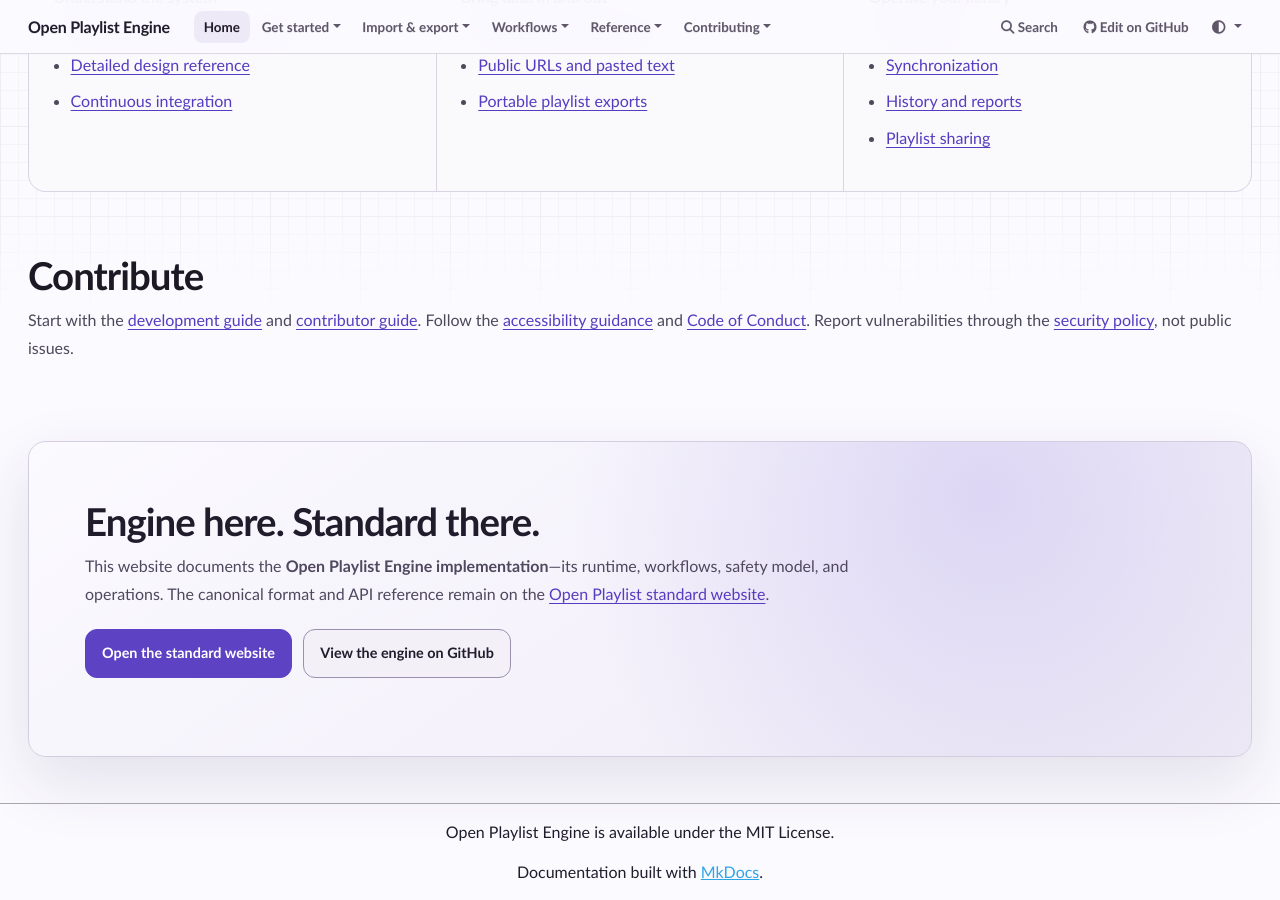
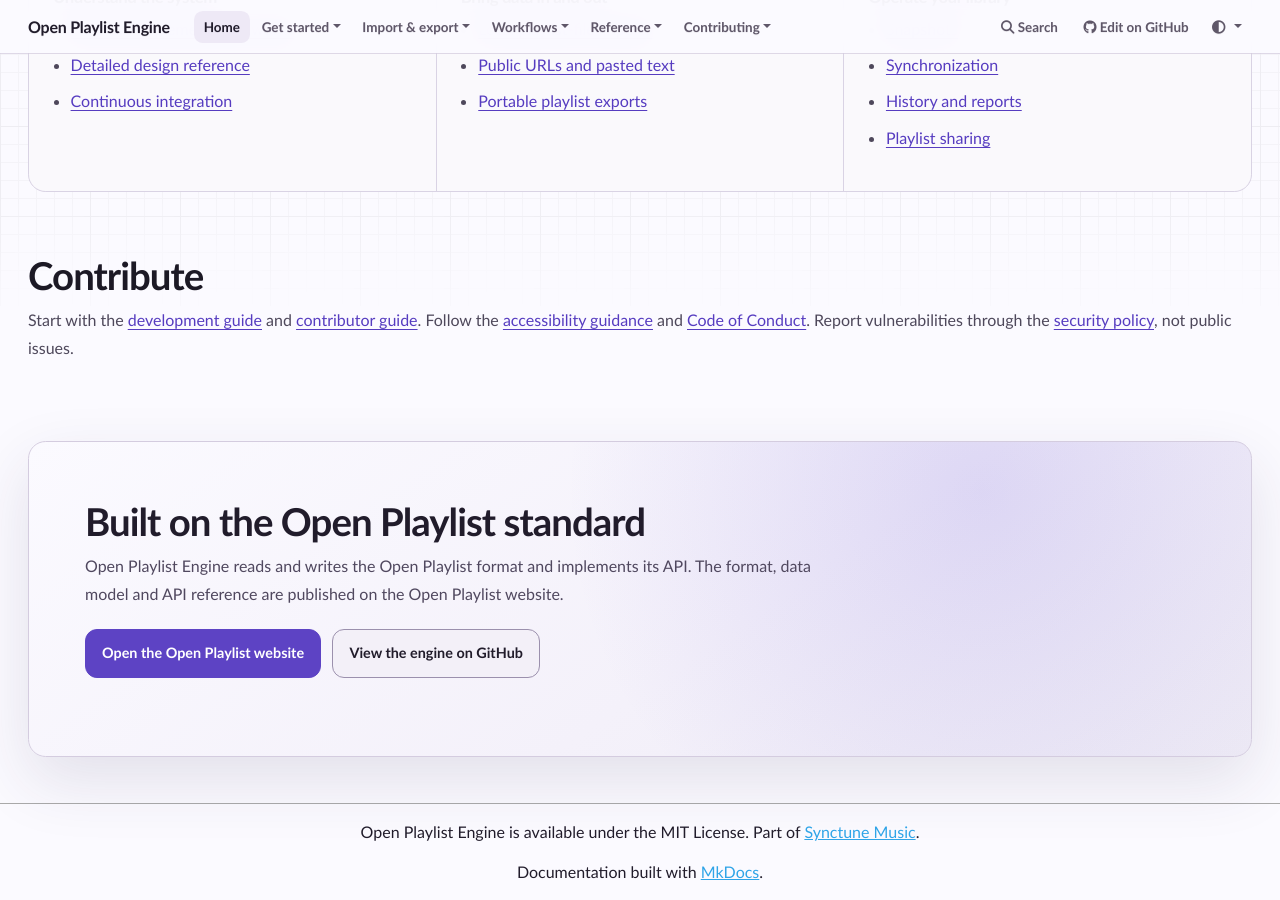
Before and after one commit to mbianchidev/open-playlist-engine, an MkDocs documentation site: the page built from docs/index.md, in a window 1280 px wide and 900 px high, scrolled down 2738 px. Built offline with MkDocs 1.6.1, drawn with Linux system fonts in a browser that asks for light colours; nearby versions of some CDN libraries.

Commit message:
Describe the standard relationship directly on the docs home
Replace the section that explained which website covers what with a direct
statement that the engine implements the Open Playlist format and API, drop
its em dash, and link Synctune Music from the footer.

```diff
--- a/docs/index.md
+++ b/docs/index.md
@@ -192,13 +192,13 @@ not public issues.
 
 <section class="standard-callout" markdown="1">
 
-## Engine here. Standard there.
+## Built on the Open Playlist standard
 
-This website documents the **Open Playlist Engine implementation**—its runtime,
-workflows, safety model, and operations. The canonical format and API reference
-remain on the [Open Playlist standard website](https://open-playlist.synctune.it/).
+Open Playlist Engine reads and writes the Open Playlist format and implements
+its API. The format, data model and API reference are published on the
+Open Playlist website.
 
-[Open the standard website](https://open-playlist.synctune.it/){ .button .button-primary }
+[Open the Open Playlist website](https://open-playlist.synctune.it/){ .button .button-primary }
 [View the engine on GitHub](https://github.com/mbianchidev/open-playlist-engine){ .button .button-secondary }
 
 </section>
--- a/mkdocs.yml
+++ b/mkdocs.yml
@@ -78,4 +78,4 @@ extra_css:
 extra_javascript:
   - javascripts/copy-code.js
 
-copyright: Open Playlist Engine is available under the MIT License.
+copyright: 'Open Playlist Engine is available under the MIT License. Part of <a href="https://music.synctune.it">Synctune Music</a>.'
```
